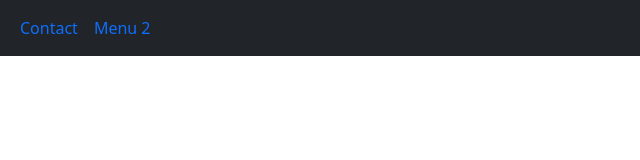
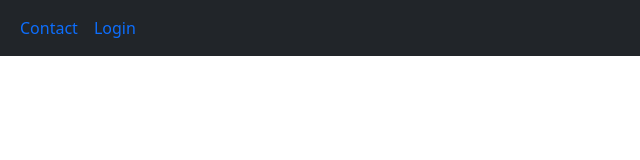
Before and after one commit to hudabikhoir/project-html, a plain HTML site: page index.html in a window 1280 px wide. Shown: the full height of the page, 0-640 px from the left. Drawn offline with nearby package versions, Linux system fonts and the light colour scheme.

Commit message:
refactor: rename menu 2 to login

```diff
--- a/index.html
+++ b/index.html
@@ -12,7 +12,7 @@
                         <a href="#" class="nav-link">Contact</a>
                     </li>
                     <li class="nav-item">
-                        <a href="#" class="nav-link">Menu 2 </a>
+                        <a href="#" class="nav-link">Login</a>
                     </li>
                 </ul>
             </div>
```
